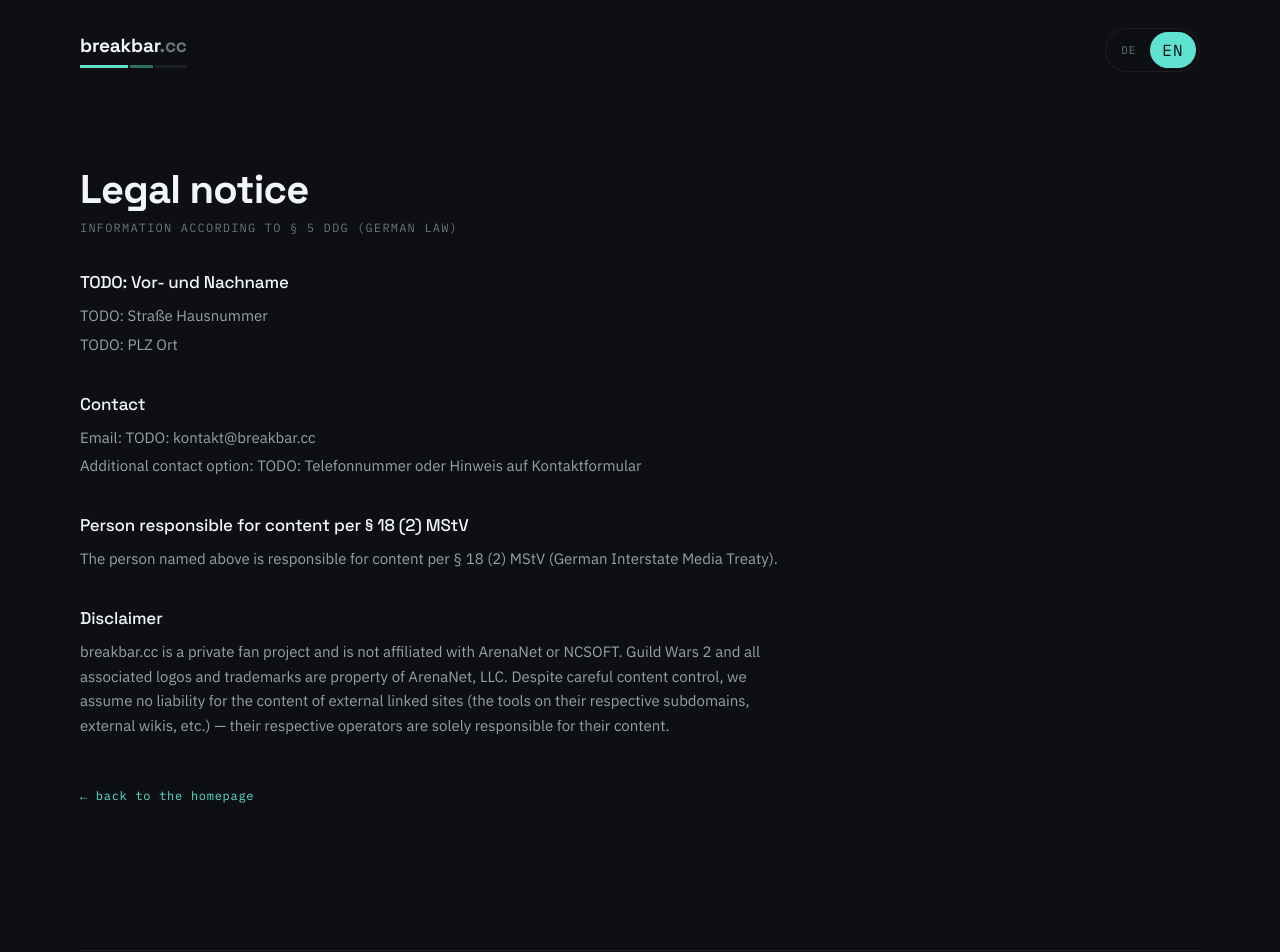
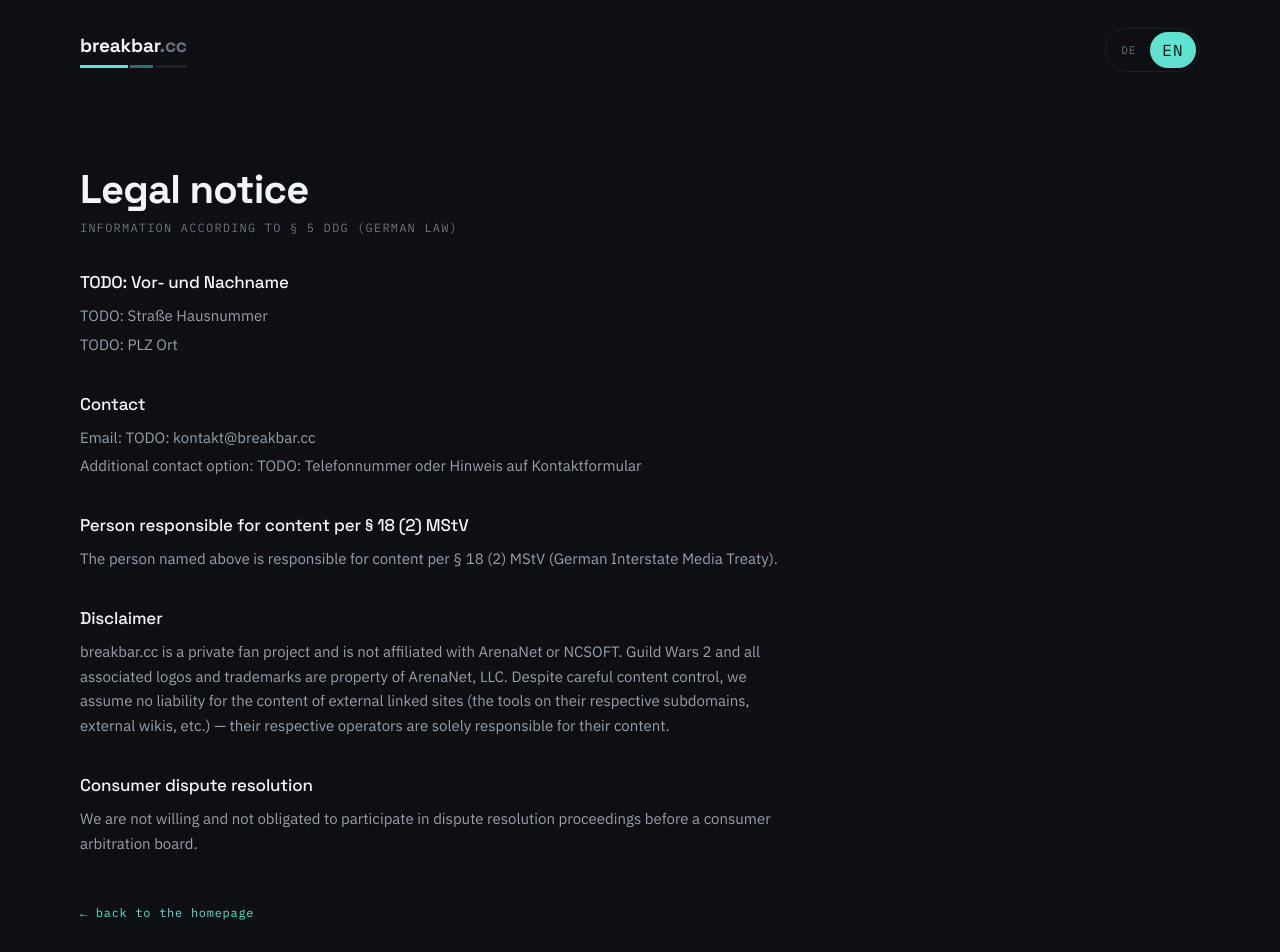
Before and after one commit to breakbarcc/website, a React (Vite) app: page /impressum in a window 1280 px wide. Shown: the top 952 px of the page. Built offline with nearby package versions, Linux system fonts and the light colour scheme; no server answers.

Commit message:
added missing text in legal notice

```diff
--- a/src/locales/de/translation.json
+++ b/src/locales/de/translation.json
@@ -23,7 +23,9 @@
       "sectionResponsible": "Verantwortlich für den Inhalt gemäß § 18 Abs. 2 MStV",
       "responsibleText": "Verantwortlich im Sinne des § 18 Abs. 2 MStV ist die oben genannte Person.",
       "sectionDisclaimer": "Haftungshinweis",
-      "disclaimerText": "breakbar.cc ist ein privates Fanprojekt und steht in keiner Verbindung zu ArenaNet oder NCSOFT. Guild Wars 2 und alle zugehörigen Logos und Markenzeichen sind Eigentum von ArenaNet, LLC. Trotz sorgfältiger inhaltlicher Kontrolle übernehmen wir keine Haftung für die Inhalte externer, verlinkter Seiten (Tools auf den jeweiligen Subdomains, externe Wikis o. Ä.) — für deren Inhalte sind ausschließlich deren Betreiber verantwortlich."
+      "disclaimerText": "breakbar.cc ist ein privates Fanprojekt und steht in keiner Verbindung zu ArenaNet oder NCSOFT. Guild Wars 2 und alle zugehörigen Logos und Markenzeichen sind Eigentum von ArenaNet, LLC. Trotz sorgfältiger inhaltlicher Kontrolle übernehmen wir keine Haftung für die Inhalte externer, verlinkter Seiten (Tools auf den jeweiligen Subdomains, externe Wikis o. Ä.) — für deren Inhalte sind ausschließlich deren Betreiber verantwortlich.",
+      "sectionDisputeResolution": "Verbraucherstreitschlichtung",
+      "disputeResolutionText": "Wir sind nicht bereit und nicht verpflichtet, an Streitbeilegungsverfahren vor einer Verbraucherschlichtungsstelle teilzunehmen."
     },
     "datenschutz": {
       "title": "Datenschutzerklärung",
--- a/src/locales/en/translation.json
+++ b/src/locales/en/translation.json
@@ -23,7 +23,9 @@
       "sectionResponsible": "Person responsible for content per § 18 (2) MStV",
       "responsibleText": "The person named above is responsible for content per § 18 (2) MStV (German Interstate Media Treaty).",
       "sectionDisclaimer": "Disclaimer",
-      "disclaimerText": "breakbar.cc is a private fan project and is not affiliated with ArenaNet or NCSOFT. Guild Wars 2 and all associated logos and trademarks are property of ArenaNet, LLC. Despite careful content control, we assume no liability for the content of external linked sites (the tools on their respective subdomains, external wikis, etc.) — their respective operators are solely responsible for their content."
+      "disclaimerText": "breakbar.cc is a private fan project and is not affiliated with ArenaNet or NCSOFT. Guild Wars 2 and all associated logos and trademarks are property of ArenaNet, LLC. Despite careful content control, we assume no liability for the content of external linked sites (the tools on their respective subdomains, external wikis, etc.) — their respective operators are solely responsible for their content.",
+      "sectionDisputeResolution": "Consumer dispute resolution",
+      "disputeResolutionText": "We are not willing and not obligated to participate in dispute resolution proceedings before a consumer arbitration board."
     },
     "datenschutz": {
       "title": "Privacy policy",
--- a/src/pages/Impressum.tsx
+++ b/src/pages/Impressum.tsx
@@ -33,6 +33,10 @@ export function Impressum() {
       <LegalSection heading={t("legal.impressum.sectionDisclaimer")}>
         <p>{t("legal.impressum.disclaimerText")}</p>
       </LegalSection>
+
+      <LegalSection heading={t("legal.impressum.sectionDisputeResolution")}>
+        <p>{t("legal.impressum.disputeResolutionText")}</p>
+      </LegalSection>
     </LegalPage>
   )
 }
```
